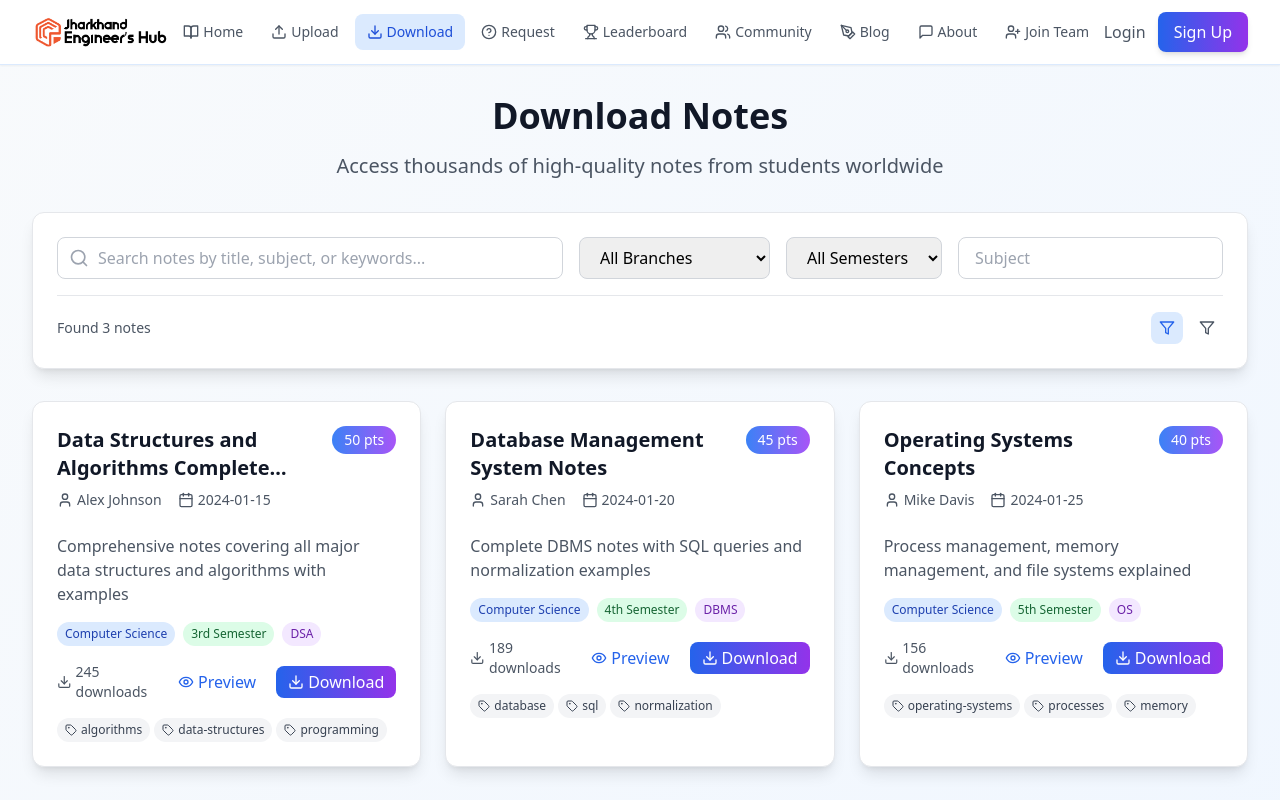
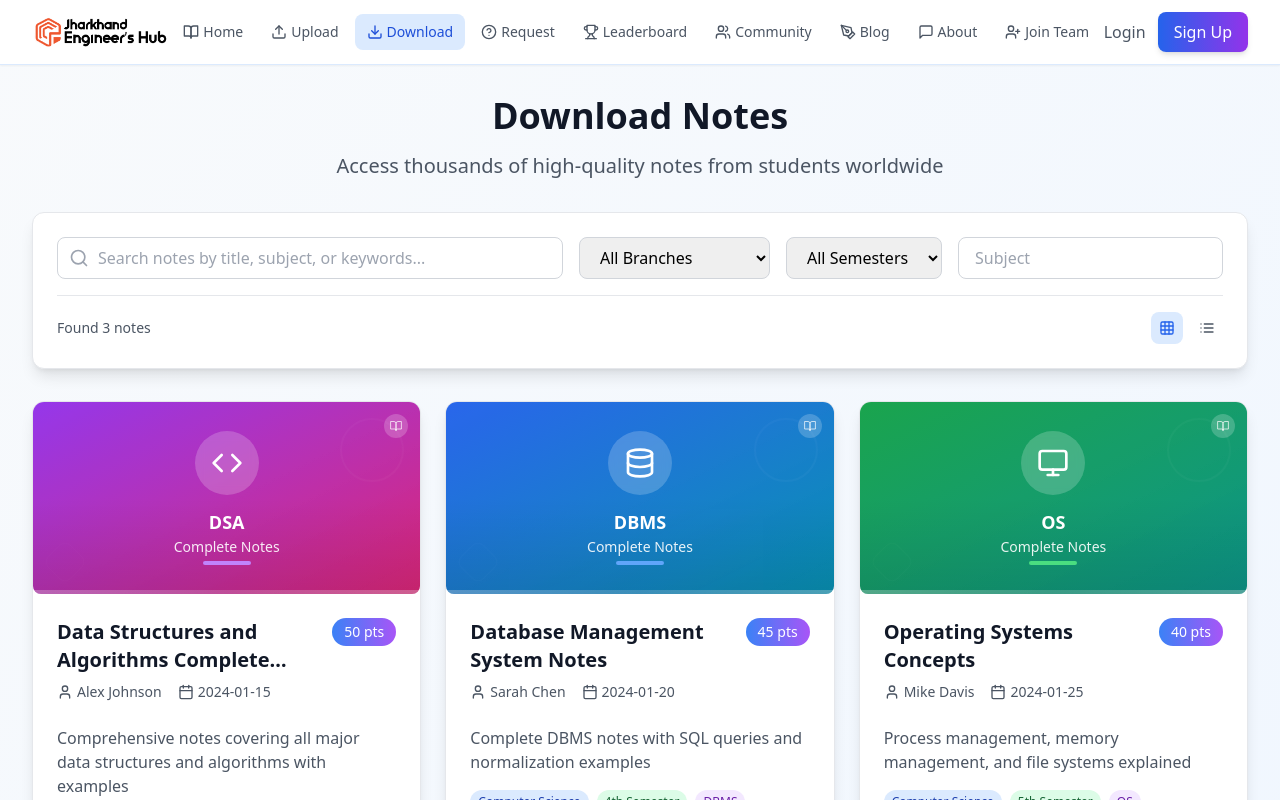
Before and after one commit to adityahansda/Jehub-New-Website, a Next.js app: page /notes-download in a window 1280 px wide. Shown: the top 800 px of the page. Built offline with nearby package versions, Linux system fonts and the light colour scheme.

Commit message:
made changes in the notes thumbnail

```diff
--- a/package.json
+++ b/package.json
@@ -11,7 +11,7 @@
   "dependencies": {
     "firebase": "^11.10.0",
     "lucide-react": "^0.344.0",
-    "next": "^14.0.0",
+    "next": "^14.2.30",
     "react": "^18.3.1",
     "react-dom": "^18.3.1"
   },
--- /dev/null
+++ b/src/components/NoteThumbnail.tsx
@@ -0,0 +1,104 @@
+import React from 'react';
+import { BookOpen, Database, Monitor, FileText, Code, Cpu, Terminal, Layers } from 'lucide-react';
+
+interface NoteThumbnailProps {
+  title: string;
+  subject: string;
+  className?: string;
+}
+
+const NoteThumbnail: React.FC<NoteThumbnailProps> = ({ title, subject, className = '' }) => {
+  // Generate thumbnail based on subject
+  const getThumbnailConfig = (subject: string) => {
+    switch (subject.toLowerCase()) {
+      case 'dsa':
+        return {
+          icon: Code,
+          gradient: 'from-purple-600 to-pink-600',
+          secondaryGradient: 'from-purple-700 to-pink-700',
+          iconColor: 'text-white',
+          title: 'Data Structures & Algorithms',
+          shortTitle: 'DSA',
+          accentColor: 'bg-purple-400'
+        };
+      case 'dbms':
+        return {
+          icon: Database,
+          gradient: 'from-blue-600 to-cyan-600',
+          secondaryGradient: 'from-blue-700 to-cyan-700',
+          iconColor: 'text-white',
+          title: 'Database Management System',
+          shortTitle: 'DBMS',
+          accentColor: 'bg-blue-400'
+        };
+      case 'os':
+        return {
+          icon: Monitor,
+          gradient: 'from-green-600 to-teal-600',
+          secondaryGradient: 'from-green-700 to-teal-700',
+          iconColor: 'text-white',
+          title: 'Operating Systems',
+          shortTitle: 'OS',
+          accentColor: 'bg-green-400'
+        };
+      default:
+        return {
+          icon: FileText,
+          gradient: 'from-gray-600 to-slate-600',
+          secondaryGradient: 'from-gray-700 to-slate-700',
+          iconColor: 'text-white',
+          title: subject.toUpperCase(),
+          shortTitle: subject.toUpperCase(),
+          accentColor: 'bg-gray-400'
+        };
+    }
+  };
+
+  const config = getThumbnailConfig(subject);
+  const Icon = config.icon;
+
+  return (
+    <div className={`relative overflow-hidden rounded-lg ${className}`}>
+      <div
+        className={`w-full h-full bg-gradient-to-br ${config.gradient} flex flex-col items-center justify-center p-4 relative`}
+      >
+        {/* Background pattern */}
+        <div className="absolute inset-0 opacity-10">
+          <div className="absolute inset-0 bg-gradient-to-br from-white/20 to-transparent"></div>
+          <div className="absolute top-0 left-0 w-full h-full bg-gradient-to-br from-transparent via-white/10 to-transparent"></div>
+          {/* Geometric pattern */}
+          <div className="absolute top-4 right-4 w-16 h-16 border-2 border-white/30 rounded-full"></div>
+          <div className="absolute bottom-4 left-4 w-8 h-8 border border-white/20 rounded-lg rotate-45"></div>
+        </div>
+
+        {/* Main content */}
+        <div className="relative z-10 text-center">
+          {/* Icon with background circle */}
+          <div className="inline-flex items-center justify-center w-16 h-16 rounded-full bg-white/20 backdrop-blur-sm mb-4">
+            <Icon className={`h-8 w-8 ${config.iconColor}`} />
+          </div>
+
+          {/* Subject label */}
+          <div>
+            <h3 className="text-white font-bold text-lg mb-1 leading-tight">{config.shortTitle}</h3>
+            <p className="text-white/90 text-sm font-medium mb-1">Complete Notes</p>
+            <div className={`w-12 h-1 ${config.accentColor} mx-auto rounded-full`}></div>
+          </div>
+        </div>
+
+        {/* Decorative elements */}
+        <div className="absolute top-3 right-3 w-6 h-6 rounded-full bg-white/20 flex items-center justify-center">
+          <BookOpen className="h-3 w-3 text-white/70" />
+        </div>
+
+        {/* Bottom accent */}
+        <div className="absolute bottom-0 left-0 w-full h-1 bg-gradient-to-r from-white/30 via-white/20 to-white/30"></div>
+
+        {/* Subtle overlay */}
+        <div className="absolute inset-0 bg-gradient-to-t from-black/10 via-transparent to-transparent"></div>
+      </div>
+    </div>
+  );
+};
+
+export default NoteThumbnail;
--- a/src/data/mockData.ts
+++ b/src/data/mockData.ts
@@ -10,6 +10,7 @@ export interface Note {
   downloads: number;
   points: number;
   tags: string[];
+  thumbnail?: string;
 }
 
 export interface BlogPost {
--- a/src/pages/NotesDownload.tsx
+++ b/src/pages/NotesDownload.tsx
@@ -1,7 +1,8 @@
 import React, { useState, useEffect } from 'react';
 import Link from 'next/link';
-import { Search, Filter, Download, Eye, Calendar, User, Tag, CheckCircle, X } from 'lucide-react';
+import { Search, Filter, Download, Eye, Calendar, User, Tag, CheckCircle, X, Grid, List } from 'lucide-react';
 import { mockNotes } from '../data/mockData';
+import NoteThumbnail from '../components/NoteThumbnail';
 
 const NotesDownload = () => {
   const [searchTerm, setSearchTerm] = useState('');
@@ -132,14 +133,16 @@ const NotesDownload = () => {
               <button
                 onClick={() => setViewMode('grid')}
                 className={`p-2 rounded-lg ${viewMode === 'grid' ? 'bg-blue-100 text-blue-600' : 'text-gray-600 hover:bg-gray-100'}`}
+                title="Grid View"
               >
-                <Filter className="h-4 w-4" />
+                <Grid className="h-4 w-4" />
               </button>
               <button
                 onClick={() => setViewMode('list')}
                 className={`p-2 rounded-lg ${viewMode === 'list' ? 'bg-blue-100 text-blue-600' : 'text-gray-600 hover:bg-gray-100'}`}
+                title="List View"
               >
-                <Filter className="h-4 w-4" />
+                <List className="h-4 w-4" />
               </button>
             </div>
           </div>
@@ -148,9 +151,22 @@ const NotesDownload = () => {
         {/* Notes Grid/List */}
         <div className={`${viewMode === 'grid' ? 'grid grid-cols-1 md:grid-cols-2 lg:grid-cols-3 gap-6' : 'space-y-4'}`}>
           {filteredNotes.map((note) => (
-            <div key={note.id} className="bg-white rounded-xl shadow-lg border border-gray-200 overflow-hidden hover:shadow-xl transition-all duration-300 transform hover:-translate-y-1">
-              <div className="p-6">
-                <div className="flex items-start justify-between mb-4">
+            <div key={note.id} className={`bg-white rounded-xl shadow-lg border border-gray-200 overflow-hidden hover:shadow-xl transition-all duration-300 transform hover:-translate-y-1 ${
+              viewMode === 'list' ? 'flex flex-row' : 'flex flex-col'
+            }`}>
+              {/* Thumbnail */}
+              <div className={`${viewMode === 'list' ? 'w-48 h-32 flex-shrink-0' : 'w-full h-48'}`}>
+                <NoteThumbnail
+                  title={note.title}
+                  subject={note.subject}
+                  className="w-full h-full"
+                />
+              </div>
+
+              <div className="p-6 flex-1">
+                <div className={`flex items-start justify-between mb-4 ${
+                  viewMode === 'list' ? 'flex-row' : 'flex-col sm:flex-row'
+                }`}>
                   <div className="flex-1">
                     <h3 className="text-xl font-bold text-gray-900 mb-2 line-clamp-2">
                       {note.title}
@@ -162,12 +178,14 @@ const NotesDownload = () => {
                       <span>{note.uploadDate}</span>
                     </div>
                   </div>
-                  <div className="bg-gradient-to-r from-blue-500 to-purple-500 text-white px-3 py-1 rounded-full text-sm font-medium">
+                  <div className="bg-gradient-to-r from-blue-500 to-purple-500 text-white px-3 py-1 rounded-full text-sm font-medium flex-shrink-0">
                     {note.points} pts
                   </div>
                 </div>
 
-                <p className="text-gray-600 mb-4 line-clamp-3">
+                <p className={`text-gray-600 mb-4 ${
+                  viewMode === 'list' ? 'line-clamp-2' : 'line-clamp-3'
+                }`}>
                   {note.description}
                 </p>
 
@@ -183,7 +201,9 @@ const NotesDownload = () => {
                   </span>
                 </div>
 
-                <div className="flex items-center justify-between">
+                <div className={`flex items-center justify-between ${
+                  viewMode === 'list' ? 'flex-row' : 'flex-col sm:flex-row gap-2'
+                }`}>
                   <div className="flex items-center text-sm text-gray-600">
                     <Download className="h-4 w-4 mr-1" />
                     <span>{note.downloads} downloads</span>
@@ -207,7 +227,9 @@ const NotesDownload = () => {
                 </div>
 
                 {/* Tags */}
-                <div className="flex flex-wrap gap-1 mt-4">
+                <div className={`flex flex-wrap gap-1 mt-4 ${
+                  viewMode === 'list' ? 'max-w-md' : ''
+                }`}>
                   {note.tags.map((tag, index) => (
                     <span key={index} className="flex items-center bg-gray-100 text-gray-700 px-2 py-1 rounded-full text-xs">
                       <Tag className="h-3 w-3 mr-1" />
```
Also changed, not shown: 1 other file (tests, documents, lock files or other folders).
